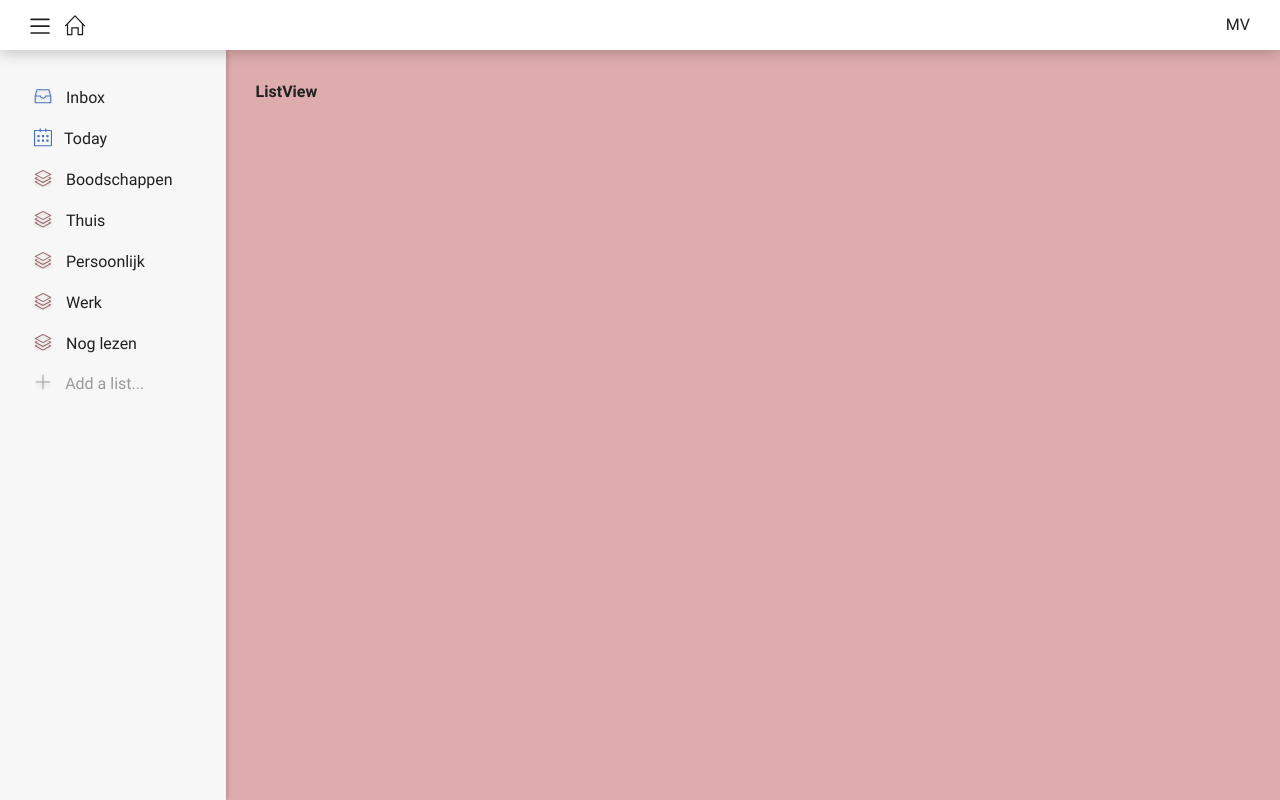
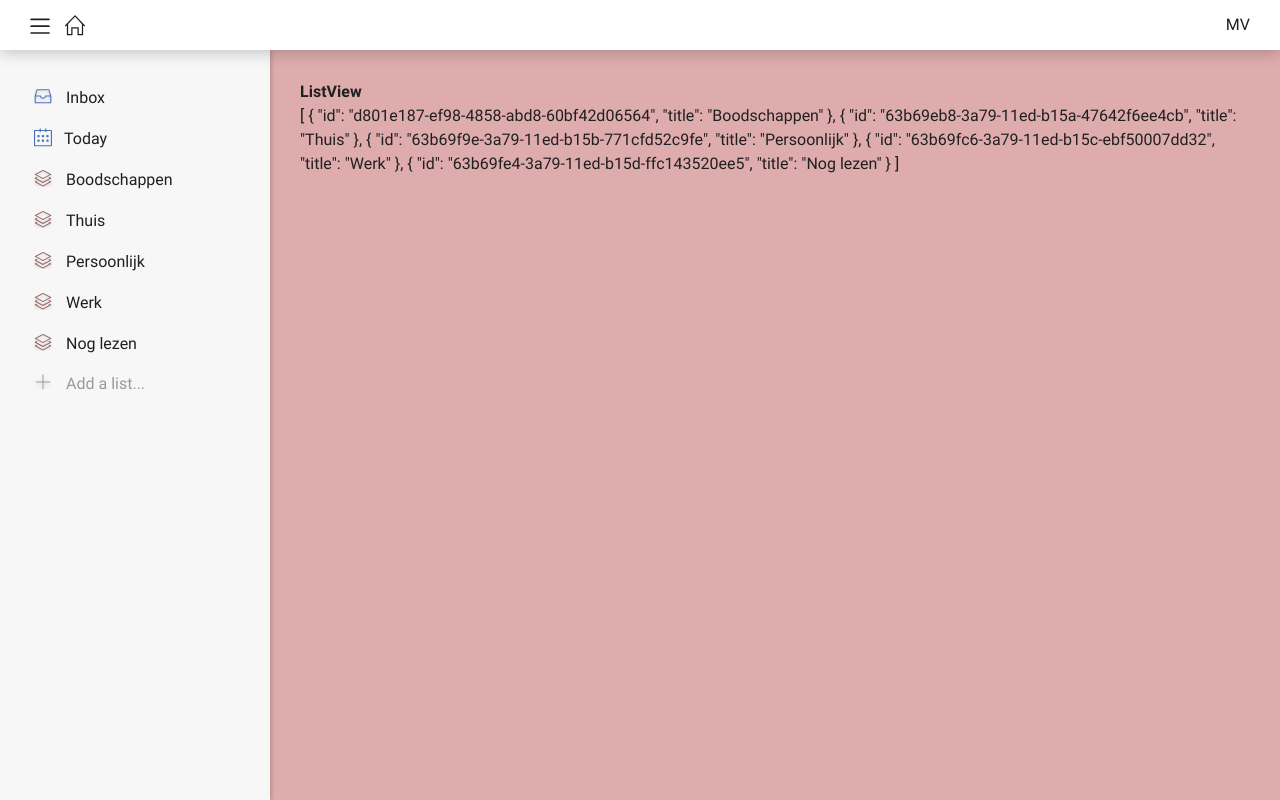
Before and after one commit to corneelonline/vue-3-todoapp, a Vue app: page /app/list/1 in a window 1280 px wide. Built offline with nearby package versions, Linux system fonts and the light colour scheme.

Commit message:
Refactor Appsidebar with props

```diff
--- a/src/components/AddList.vue
+++ /dev/null
@@ -1,71 +0,0 @@
-<script setup lang="ts">
-import { ref } from "vue";
-import IconAdd from "./icons/IconAdd.vue";
-
-const input = ref("");
-
-const emit = defineEmits(["newList"]);
-
-const handleSubmit = () => {
-  if (!input.value) return;
-  emit("newList", input.value);
-  input.value = "";
-};
-</script>
-
-<template>
-  <form class="add-list" @submit.prevent="handleSubmit">
-    <div class="form-field">
-      <label for="new-list" class="icon"><IconAdd /></label>
-      <input
-        type="text"
-        name="new-list"
-        id="new-list"
-        placeholder="Add a list..."
-        v-model="input"
-      />
-    </div>
-  </form>
-</template>
-
-<style scoped>
-form.add-list .form-field {
-  display: flex;
-  align-items: center;
-  padding-left: var(--gutter-sm);
-}
-form.add-list label {
-  display: flex;
-  justify-content: center;
-  align-items: center;
-  width: 30px;
-  height: 24px;
-}
-form.add-list label svg {
-  width: 24px;
-  height: 24px;
-}
-form.add-list input {
-  width: 100%;
-  padding-top: var(--gutter-xxs);
-  padding-bottom: var(--gutter-xxs);
-  padding-left: var(--gutter-xs);
-  padding-right: var(--gutter-sm);
-}
-
-form.add-list input::placeholder {
-  color: var(--color-text-lighter);
-}
-
-form.add-list input:focus {
-  background-color: var(--color-bg-list-active);
-  border: 1px solid var(--color-bg-list-active);
-  border-radius: 4px;
-  background-image: none;
-  padding-left: var(--gutter-sm);
-}
-
-form.add-list input:focus ::placeholder {
-  visibility: hidden;
-}
-</style>
--- a/src/components/AppSidebar.vue
+++ b/src/components/AppSidebar.vue
@@ -1,33 +1,34 @@
 <script setup>
+import { ref } from "vue";
 import { RouterLink } from "vue-router";
-import { storeToRefs } from "pinia";
-import { useSidebarOpen } from "../composables/useSidebarOpen.js";
-import { useListsStore } from "../stores/lists";
 import IconInbox from "./icons/IconInbox.vue";
 import IconCalendar from "./icons/IconCalendar.vue";
 import IconList from "./icons/IconList.vue";
-import AddList from "./AddList.vue";
+import IconAdd from "./icons/IconAdd.vue";
 
-// the sidebar toggle menu
-const { globalState } = useSidebarOpen();
-
-// get the lists
-const listsStore = useListsStore();
-const { lists, error } = storeToRefs(listsStore);
-const { fetchLists, addList } = listsStore;
-
-fetchLists();
+// eslint-disable-next-line no-unused-vars
+const props = defineProps({
+  lists: {
+    type: [Object],
+  },
+});
+const lists = ref(props.lists);
 
 // add a new todo
-const addNewList = (value) => {
-  addList(value);
+const input = ref("");
+
+const emit = defineEmits(["newList"]);
+
+const handleSubmit = () => {
+  if (!input.value) return;
+  emit("newList", input.value);
+  input.value = "";
 };
 </script>
 
 <template>
-  <aside :class="globalState ? 'expanded' : 'collapsed'">
-    <div v-if="error">{{ error.message }}</div>
-    <ul v-if="lists" class="lists">
+  <aside>
+    <ul class="lists">
       <li class="inbox">
         <span class="icon"><IconInbox /></span>
         <RouterLink to="/app/list/inbox">Inbox</RouterLink>
@@ -41,7 +42,18 @@ const addNewList = (value) => {
         <RouterLink :to="`/app/list/${list.id}`">{{ list.title }}</RouterLink>
       </li>
     </ul>
-    <AddList @newList="addNewList" />
+    <form class="add-list" @submit.prevent="handleSubmit">
+      <div class="form-field">
+        <label for="new-list" class="icon"><IconAdd /></label>
+        <input
+          type="text"
+          name="new-list"
+          id="new-list"
+          placeholder="Add a list..."
+          v-model="input"
+        />
+      </div>
+    </form>
   </aside>
 </template>
 
@@ -56,13 +68,23 @@ aside {
   transform: translate3d(0, 0, 0);
   transition: width 0.3s ease, transform 0.3s ease;
 }
-aside.collapsed {
+
+.sidebar-open aside {
+  width: 270px;
+  padding: var(--gutter-md) var(--gutter-sm);
+  visibility: visible;
+  transform: translate3d(0, 0, 0);
+  transition: width 0.3s ease, transform 0.3s ease;
+}
+
+.sidebar-closed aside {
   width: 0;
   padding: 0;
   visibility: hidden;
   transform: translate3d(-300px, 0, 0);
   transition: width 0.3s ease, transform 0.3s ease;
 }
+
 .lists {
   list-style: none;
   margin: 0;
@@ -111,4 +133,44 @@ li:has(.router-link-active) {
   border: 1px solid var(--color-bg-list-active);
   border-radius: 4px;
 }
+
+form.add-list .form-field {
+  display: flex;
+  align-items: center;
+  padding-left: var(--gutter-sm);
+}
+form.add-list label {
+  display: flex;
+  justify-content: center;
+  align-items: center;
+  width: 30px;
+  height: 24px;
+}
+form.add-list label svg {
+  width: 24px;
+  height: 24px;
+}
+form.add-list input {
+  width: 100%;
+  padding-top: var(--gutter-xxs);
+  padding-bottom: var(--gutter-xxs);
+  padding-left: var(--gutter-xs);
+  padding-right: var(--gutter-sm);
+}
+
+form.add-list input::placeholder {
+  color: var(--color-text-lighter);
+}
+
+form.add-list input:focus {
+  background-color: var(--color-bg-list-active);
+  border: 1px solid var(--color-bg-list-active);
+  border-radius: 4px;
+  background-image: none;
+  padding-left: var(--gutter-sm);
+}
+
+form.add-list input:focus ::placeholder {
+  visibility: hidden;
+}
 </style>
--- a/src/views/ListView.vue
+++ b/src/views/ListView.vue
@@ -1,17 +1,27 @@
 <script setup>
 import AppSidebar from "../components/AppSidebar.vue";
 import { useSidebarOpen } from "../composables/useSidebarOpen.js";
-const { isSidebarOpen } = useSidebarOpen();
+import { useListsStore } from "../stores/lists";
+
+const { globalState } = useSidebarOpen();
+
+// get the lists
+const listsStore = useListsStore();
+const { fetchLists, addList } = listsStore;
+fetchLists();
+
+// add a new list
+const addNewList = (value) => {
+  addList(value);
+};
 </script>
 
 <template>
-  <div
-    class="wrapper"
-    :class="isSidebarOpen ? 'sidebar-open' : 'sidebar-closed'"
-  >
-    <AppSidebar />
+  <div class="wrapper" :class="globalState ? 'sidebar-open' : 'sidebar-closed'">
+    <AppSidebar :lists="listsStore.lists" @newList="addNewList" />
     <main id="main">
       <h1>ListView</h1>
+      <pre>{{ listsStore.lists }}</pre>
     </main>
   </div>
 </template>
```
